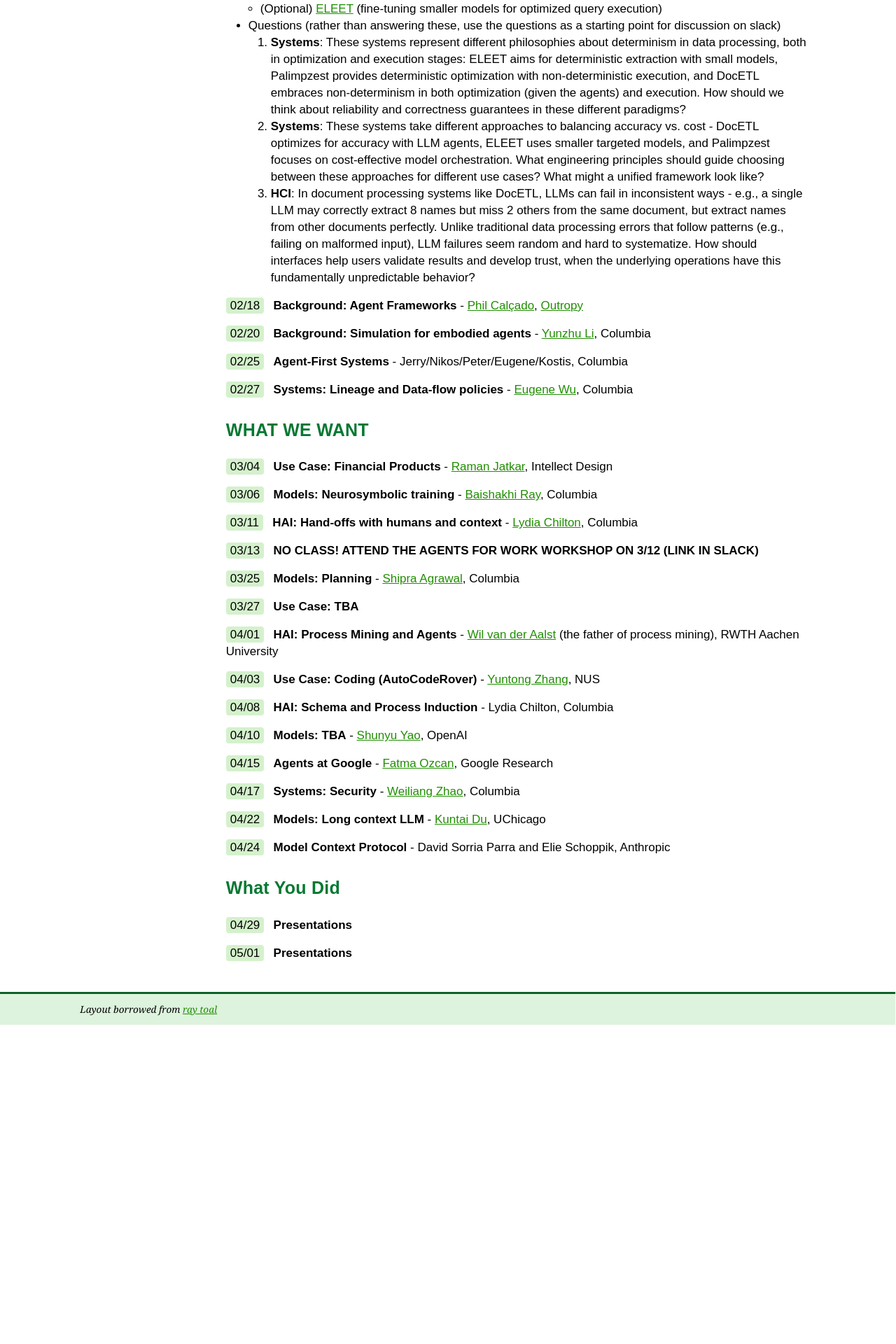
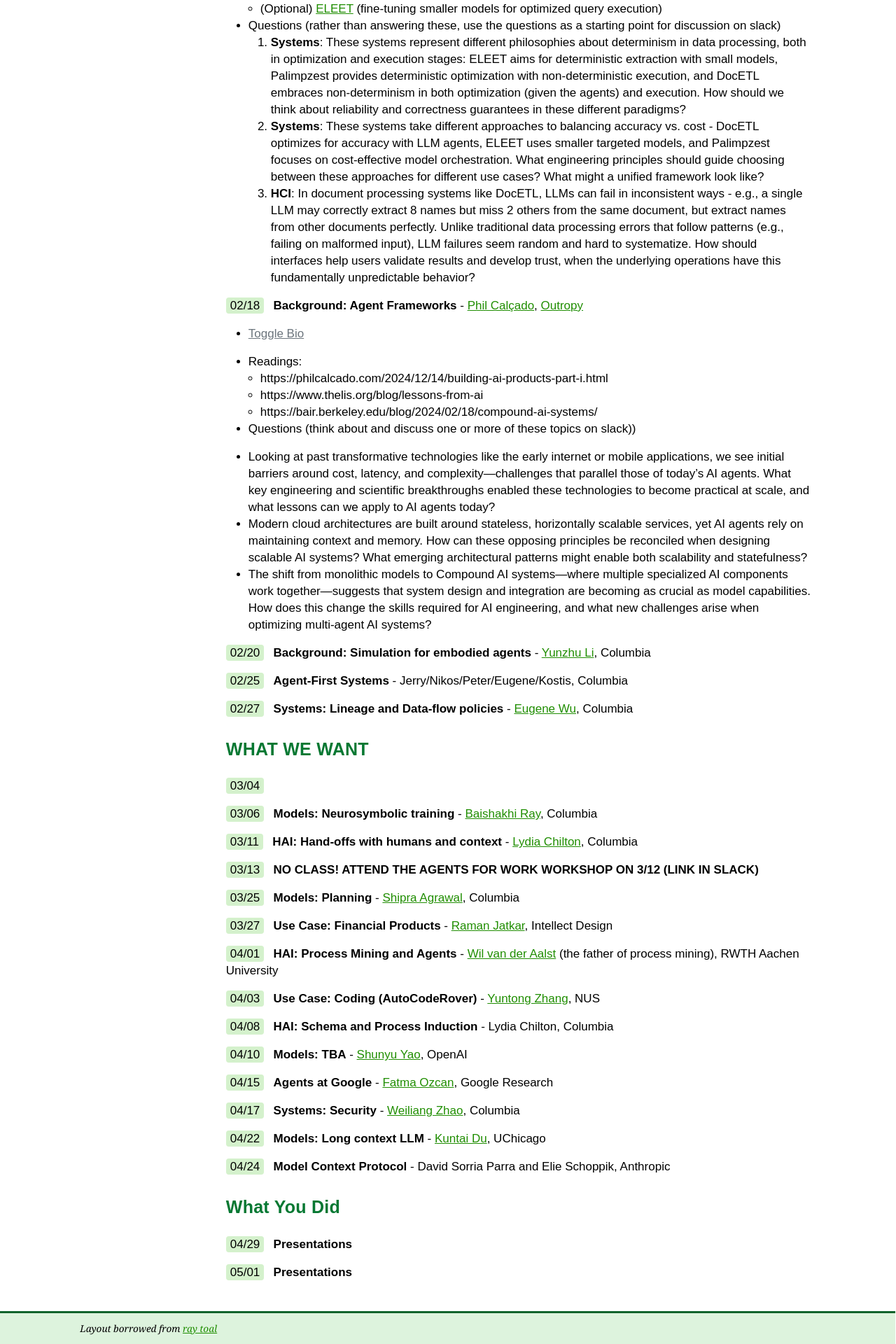
Before and after one commit to w6113/w6113.github.io, a Jekyll site: the page built from index.md, in a window 1280 px wide. Shown: the part 2730-4650 px from the top of the page at 70% size. Built offline with Jekyll 4.4.1, drawn with Linux system fonts in a browser that asks for light colours; before the commit the page ends 4194 px from its top, so only the background shows below that.

Commit message:
lazy commit msg

```diff
--- a/index.md
+++ b/index.md
@@ -113,7 +113,18 @@
   3. **HCI**: In document processing systems like DocETL, LLMs can fail in inconsistent ways - e.g., a single LLM may correctly extract 8 names but miss 2 others from the same document, but extract names from other documents perfectly. Unlike traditional data processing errors that follow patterns (e.g., failing on malformed input), LLM failures seem random and hard to systematize. How should interfaces help users validate results and develop trust, when the underlying operations have this fundamentally unpredictable behavior?
 
 
-<span class="date">02/18</span> <span class="topic">Background: Agent Frameworks</span> - [Phil Calçado](https://philcalcado.com/), [Outropy](https://outropy.ai/)
+<span class="date">02/18</span> <span class="topic">Background: Agent Frameworks</span> - [Phil Calçado](https://philcalcado.com/), [Outropy](https://outropy.ai/) {% include toggle.html content="Phil Calçado is a PhD student at Columbia University advised by [Eugene Wu](https://www.eugenewu.net). His research interests include the design and evaluation of agentic systems, with a focus on the intersection of agents, systems, and society. He is also interested in the social and ethical implications of AI systems, and how to make AI more trustworthy and reliable." %}
+
+* Readings:
+  * https://philcalcado.com/2024/12/14/building-ai-products-part-i.html
+  * https://www.thelis.org/blog/lessons-from-ai
+  * https://bair.berkeley.edu/blog/2024/02/18/compound-ai-systems/
+
+* Questions (think about and discuss one or more of these topics on slack))
+
+* Looking at past transformative technologies like the early internet or mobile applications, we see initial barriers around cost, latency, and complexity—challenges that parallel those of today’s AI agents. What key engineering and scientific breakthroughs enabled these technologies to become practical at scale, and what lessons can we apply to AI agents today?
+* Modern cloud architectures are built around stateless, horizontally scalable services, yet AI agents rely on maintaining context and memory. How can these opposing principles be reconciled when designing scalable AI systems? What emerging architectural patterns might enable both scalability and statefulness?
+* The shift from monolithic models to Compound AI systems—where multiple specialized AI components work together—suggests that system design and integration are becoming as crucial as model capabilities. How does this change the skills required for AI engineering, and what new challenges arise when optimizing multi-agent AI systems?
 
 <span class="date">02/20</span> <span class="topic">Background: Simulation for embodied agents</span> - [Yunzhu Li](https://yunzhuli.github.io), Columbia
 
@@ -123,7 +134,7 @@
 
 ### WHAT WE WANT
 
-<span class="date">03/04</span> <span class="topic">Use Case: Financial Products</span>  - [Raman Jatkar](https://www.linkedin.com/in/raman-jatkar-7942079), Intellect Design
+<span class="date">03/04</span> <span class="topic"></span>
 
 <span class="date">03/06</span> <span class="topic">Models: Neurosymbolic training</span> - [Baishakhi Ray](https://rayb.info), Columbia
 
@@ -133,7 +144,7 @@
 
 <span class="date">03/25</span> <span class="topic">Models: Planning</span> - [Shipra Agrawal](https://www.columbia.edu/~sa3305/), Columbia
 
-<span class="date">03/27</span> <span class="topic">Use Case: TBA</span>
+<span class="date">03/27</span> <span class="topic">Use Case: Financial Products</span> - [Raman Jatkar](https://www.linkedin.com/in/raman-jatkar-7942079), Intellect Design
 
 <span class="date">04/01</span> <span class="topic">HAI: Process Mining and Agents</span> - [Wil van der Aalst](https://en.wikipedia.org/wiki/Wil_van_der_Aalst) (the father of process mining), RWTH Aachen University
 
```
